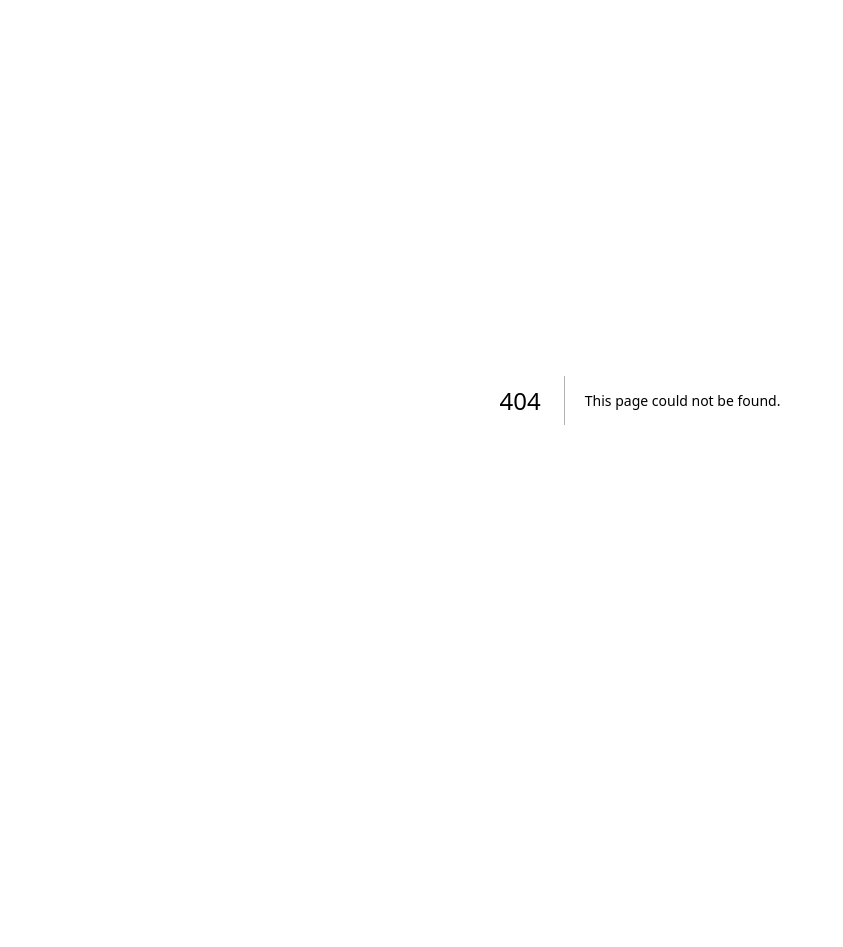
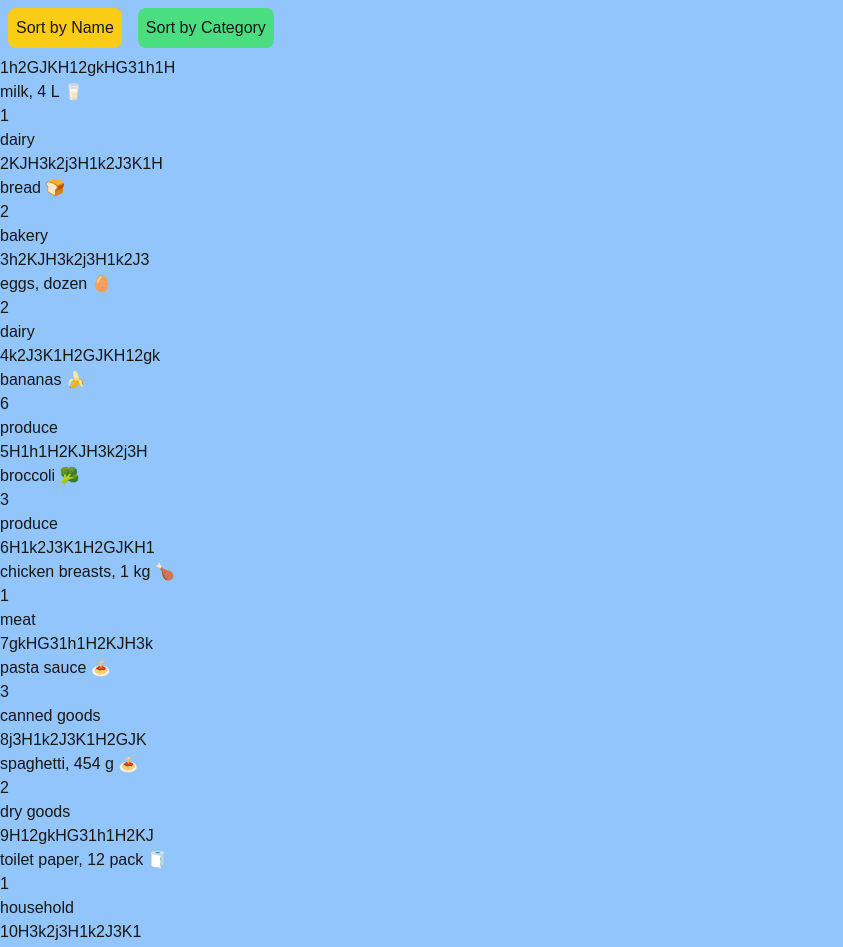
Before and after one commit to Michael-lalonde/cprg306-assignments, a Next.js app: page /week-6 in a window 1280 px wide. Before the commit this address had no page. Shown: the top 947 px of the page, without its empty margins (0-843 px from the left). Before the commit the page ends 800 px from the top, so only its background shows below. Built offline with nearby package versions, Linux system fonts and the light colour scheme.

Commit message:
week 6 assignment

```diff
--- /dev/null
+++ b/app/week-6/item.js
@@ -0,0 +1,12 @@
+
+export default function Item({id, name, quantity, category})
+{
+    return(
+        <div>
+            <h1>{id}</h1>
+            <h2>{name}</h2>
+            <h2>{quantity}</h2>
+            <h2>{category}</h2>
+        </div>
+    )
+}
--- /dev/null
+++ b/app/week-6/items.json
@@ -0,0 +1,74 @@
+[
+    {
+      "id": "1h2GJKH12gkHG31h1H",
+      "name": "milk, 4 L 🥛",
+      "quantity": 1,
+      "category": "dairy"
+    },
+    {
+      "id": "2KJH3k2j3H1k2J3K1H",
+      "name": "bread 🍞",
+      "quantity": 2,
+      "category": "bakery"
+    },
+    {
+      "id": "3h2KJH3k2j3H1k2J3",
+      "name": "eggs, dozen 🥚",
+      "quantity": 2,
+      "category": "dairy"
+    },
+    {
+      "id": "4k2J3K1H2GJKH12gk",
+      "name": "bananas 🍌",
+      "quantity": 6,
+      "category": "produce"
+    },
+    {
+      "id": "5H1h1H2KJH3k2j3H",
+      "name": "broccoli 🥦",
+      "quantity": 3,
+      "category": "produce"
+    },
+    {
+      "id": "6H1k2J3K1H2GJKH1",
+      "name": "chicken breasts, 1 kg 🍗",
+      "quantity": 1,
+      "category": "meat"
+    },
+    {
+      "id": "7gkHG31h1H2KJH3k",
+      "name": "pasta sauce 🍝",
+      "quantity": 3,
+      "category": "canned goods"
+    },
+    {
+      "id": "8j3H1k2J3K1H2GJK",
+      "name": "spaghetti, 454 g 🍝",
+      "quantity": 2,
+      "category": "dry goods"
+    },
+    {
+      "id": "9H12gkHG31h1H2KJ",
+      "name": "toilet paper, 12 pack 🧻",
+      "quantity": 1,
+      "category": "household"
+    },
+    {
+      "id": "10H3k2j3H1k2J3K1",
+      "name": "paper towels, 6 pack",
+      "quantity": 1,
+      "category": "household"
+    },
+    {
+      "id": "11k2J3K1H2GJKH12",
+      "name": "dish soap 🍽️",
+      "quantity": 1,
+      "category": "household"
+    },
+    {
+      "id": "12GJKH12gkHG31h1",
+      "name": "hand soap 🧼",
+      "quantity": 4,
+      "category": "household"
+    }
+  ]
--- /dev/null
+++ b/app/week-6/page.js
@@ -0,0 +1,46 @@
+"use client"
+import { useState } from "react"
+import Item from "./item"  // Capitalized component name
+import items from "./items.json"  // Corrected import path
+
+export default function Page() {  // Capitalized component name
+    const [list, setList] = useState(items)  // Initialize state with items
+
+    const sortByName = () => {
+        let newItems = items.toSorted((item1, item2) => {
+            if (item1.name > item2.name)
+                return 1;
+            else if (item1.name === item2.name)
+                return 0;
+            else return -1;
+        });
+        setList(newItems);  // Update state with sorted items
+    }
+
+    const sortByCategory = () => {
+        let newItems = items.toSorted((item1, item2) => {
+            if (item1.category > item2.category)
+                return 1;
+            else if (item1.category === item2.category)
+                return 0;
+            else return -1;
+        });
+        setList(newItems);  // Update state with sorted items
+    }
+
+    return (
+        <div className="bg-blue-300">
+            <main>
+                <button className="bg-yellow-400 rounded-lg m-2 p-2" onClick={sortByName}>Sort by Name</button>
+                <button className="bg-green-400 rounded-lg m-2 p-2" onClick={sortByCategory}>Sort by Category</button>
+                {
+                    list.map((item) => {
+                        return (
+                            <Item key={item.id} id={item.id} name={item.name} quantity={item.quantity} category={item.category} />
+                        )
+                    })
+                }
+            </main>
+        </div>
+    )
+}
```
